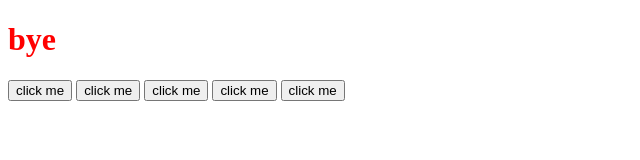
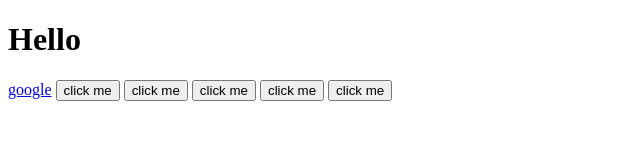
Before and after one commit to Saurabh-Rana17/jquery, a plain HTML site: page index.html in a window 1280 px wide. Shown: the whole page, without its empty margins (0-640 px from the left). Drawn offline with nearby package versions, Linux system fonts and the light colour scheme.

Commit message:
practixe

```diff
--- a/index.html
+++ b/index.html
@@ -8,6 +8,7 @@
   </head>
   <body>
     <h1>Hello</h1>
+    <a href="http://www.google.com">google</a>
     <button>click me</button>
     <button>click me</button>
     <button>click me</button>
--- a/index.js
+++ b/index.js
@@ -1,2 +1,3 @@
-$("h1").css("color", "red");
-$("h1").text("bye");
+$("button").click(function () {
+    $("h1").slideToggle();
+})
```
